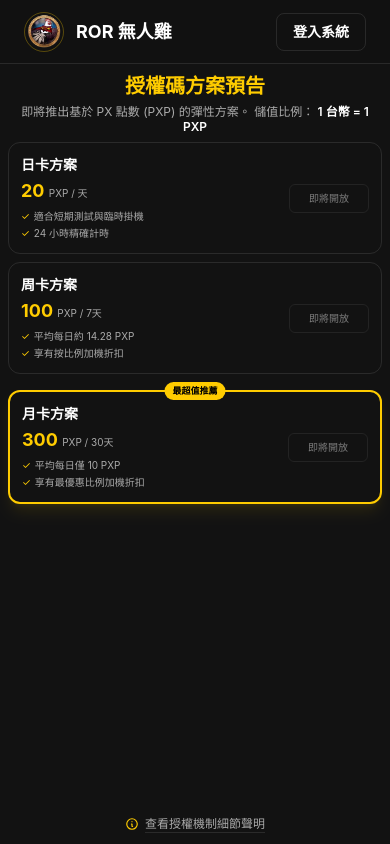
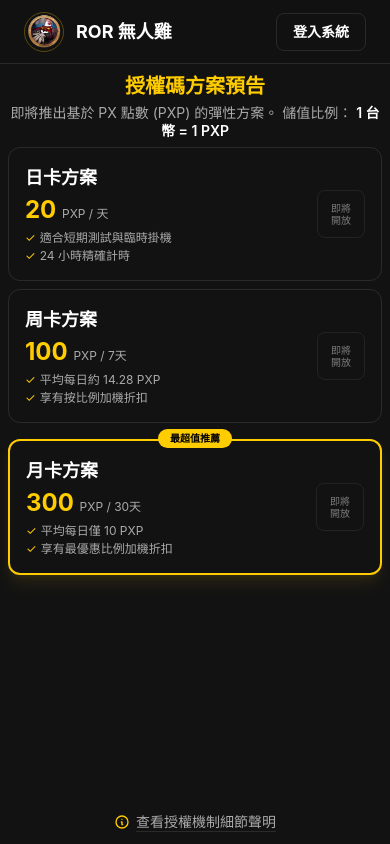
Before and after one commit to w8s3suimin/ROR_PX, a Vue app: page /pricing in a window 390 px wide. Built offline with nearby package versions, Linux system fonts and the light colour scheme.

Commit message:
Restore normal font sizes on mobile and change button to a compact square

```diff
--- a/src/views/Pricing.vue
+++ b/src/views/Pricing.vue
@@ -5,7 +5,7 @@
       <h1 class="text-xl md:text-4xl font-bold text-ror-accent mb-1 md:mb-4">
         授權碼方案預告
       </h1>
-      <p class="text-ror-muted text-xs md:text-lg max-w-2xl mx-auto leading-tight md:leading-normal">
+      <p class="text-ror-muted text-sm md:text-lg max-w-2xl mx-auto leading-tight md:leading-normal">
         即將推出基於 PX 點數 (PXP) 的彈性方案。<br class="hidden md:block"/>
         <span class="inline-block md:hidden"> </span>
         儲值比例： <span class="text-white font-semibold">1 台幣 = 1 PXP</span>
@@ -16,58 +16,64 @@
     <div class="grid grid-cols-1 md:grid-cols-3 gap-2 md:gap-8 max-w-5xl mx-auto mb-2 md:mb-12 w-full">
 
       <!-- 日卡 -->
-      <div class="bg-ror-surface/50 border border-ror-border rounded-xl p-3 md:p-8 flex flex-row md:flex-col items-center md:items-stretch hover:border-ror-accent/50 transition-colors">
+      <div class="bg-ror-surface/50 border border-ror-border rounded-xl p-4 md:p-8 flex flex-row md:flex-col items-center md:items-stretch hover:border-ror-accent/50 transition-colors">
         <!-- 左側/上方 資訊區 -->
         <div class="flex-1 w-full text-left md:text-center md:flex md:flex-col md:h-full">
-          <h3 class="text-sm md:text-2xl font-bold text-white mb-0.5 md:mb-2">日卡方案</h3>
-          <div class="text-ror-accent text-lg md:text-4xl font-bold mb-1 md:mb-4">20 <span class="text-[10px] md:text-lg text-ror-muted font-normal">PXP / 天</span></div>
-          <ul class="text-ror-muted space-y-0.5 md:space-y-3 mb-0 md:mb-8 flex-1 text-[10px] md:text-base text-left">
+          <h3 class="text-lg md:text-2xl font-bold text-white mb-0.5 md:mb-2">日卡方案</h3>
+          <div class="text-ror-accent text-2xl md:text-4xl font-bold mb-1 md:mb-4">20 <span class="text-xs md:text-lg text-ror-muted font-normal">PXP / 天</span></div>
+          <ul class="text-ror-muted space-y-0.5 md:space-y-3 mb-0 md:mb-8 flex-1 text-xs md:text-base text-left">
             <li class="flex items-center"><span class="mr-1 md:mr-2 text-ror-accent">✓</span> 適合短期測試與臨時掛機</li>
             <li class="flex items-center"><span class="mr-1 md:mr-2 text-ror-accent">✓</span> 24 小時精確計時</li>
           </ul>
         </div>
         <!-- 右側/下方 按鈕區 -->
-        <div class="ml-2 md:ml-0 md:mt-auto shrink-0 w-20 md:w-full">
-          <button class="w-full py-1.5 md:py-3 text-[10px] md:text-base rounded-md md:rounded-lg bg-ror-surface border border-ror-border text-ror-muted cursor-not-allowed opacity-70">
-            即將開放
+        <div class="ml-2 md:ml-0 md:mt-auto shrink-0 flex items-center justify-center">
+          <button class="w-12 h-12 md:w-full md:h-auto py-1 md:py-3 text-[10px] md:text-base leading-tight md:leading-normal rounded-lg bg-ror-surface border border-ror-border text-ror-muted cursor-not-allowed opacity-70 flex flex-col md:block items-center justify-center">
+            <span class="md:hidden">即將</span>
+            <span class="md:hidden">開放</span>
+            <span class="hidden md:inline">即將開放</span>
           </button>
         </div>
       </div>
 
       <!-- 周卡 -->
-      <div class="bg-ror-surface/50 border border-ror-border rounded-xl p-3 md:p-8 flex flex-row md:flex-col items-center md:items-stretch hover:border-ror-accent/50 transition-colors relative">
+      <div class="bg-ror-surface/50 border border-ror-border rounded-xl p-4 md:p-8 flex flex-row md:flex-col items-center md:items-stretch hover:border-ror-accent/50 transition-colors relative">
         <div class="flex-1 w-full text-left md:text-center md:flex md:flex-col md:h-full">
-          <h3 class="text-sm md:text-2xl font-bold text-white mb-0.5 md:mb-2">周卡方案</h3>
-          <div class="text-ror-accent text-lg md:text-4xl font-bold mb-1 md:mb-4">100 <span class="text-[10px] md:text-lg text-ror-muted font-normal">PXP / 7天</span></div>
-          <ul class="text-ror-muted space-y-0.5 md:space-y-3 mb-0 md:mb-8 flex-1 text-[10px] md:text-base text-left">
+          <h3 class="text-lg md:text-2xl font-bold text-white mb-0.5 md:mb-2">周卡方案</h3>
+          <div class="text-ror-accent text-2xl md:text-4xl font-bold mb-1 md:mb-4">100 <span class="text-xs md:text-lg text-ror-muted font-normal">PXP / 7天</span></div>
+          <ul class="text-ror-muted space-y-0.5 md:space-y-3 mb-0 md:mb-8 flex-1 text-xs md:text-base text-left">
             <li class="flex items-center"><span class="mr-1 md:mr-2 text-ror-accent">✓</span> 平均每日約 14.28 PXP</li>
             <li class="flex items-center"><span class="mr-1 md:mr-2 text-ror-accent">✓</span> 享有按比例加機折扣</li>
           </ul>
         </div>
-        <div class="ml-2 md:ml-0 md:mt-auto shrink-0 w-20 md:w-full">
-          <button class="w-full py-1.5 md:py-3 text-[10px] md:text-base rounded-md md:rounded-lg bg-ror-surface border border-ror-border text-ror-muted cursor-not-allowed opacity-70">
-            即將開放
+        <div class="ml-2 md:ml-0 md:mt-auto shrink-0 flex items-center justify-center">
+          <button class="w-12 h-12 md:w-full md:h-auto py-1 md:py-3 text-[10px] md:text-base leading-tight md:leading-normal rounded-lg bg-ror-surface border border-ror-border text-ror-muted cursor-not-allowed opacity-70 flex flex-col md:block items-center justify-center">
+            <span class="md:hidden">即將</span>
+            <span class="md:hidden">開放</span>
+            <span class="hidden md:inline">即將開放</span>
           </button>
         </div>
       </div>
 
       <!-- 月卡 -->
-      <div class="bg-ror-surface border-2 border-ror-accent rounded-xl p-3 md:p-8 flex flex-row md:flex-col items-center md:items-stretch relative transform hover:-translate-y-1 transition-transform shadow-lg shadow-ror-accent/10 mt-2 md:mt-0">
+      <div class="bg-ror-surface border-2 border-ror-accent rounded-xl p-4 md:p-8 flex flex-row md:flex-col items-center md:items-stretch relative transform hover:-translate-y-1 transition-transform shadow-lg shadow-ror-accent/10 mt-2 md:mt-0">
         <!-- 推薦標籤 -->
-        <div class="absolute -top-2.5 md:-top-4 left-1/2 -translate-x-1/2 bg-ror-accent text-black px-2 md:px-4 py-0.5 md:py-1 rounded-full text-[9px] md:text-sm font-bold whitespace-nowrap">
+        <div class="absolute -top-3 md:-top-4 left-1/2 -translate-x-1/2 bg-ror-accent text-black px-3 md:px-4 py-0.5 md:py-1 rounded-full text-[10px] md:text-sm font-bold whitespace-nowrap">
           最超值推薦
         </div>
         <div class="flex-1 w-full text-left md:text-center md:flex md:flex-col md:h-full">
-          <h3 class="text-sm md:text-2xl font-bold text-white mb-0.5 md:mb-2">月卡方案</h3>
-          <div class="text-ror-accent text-lg md:text-4xl font-bold mb-1 md:mb-4">300 <span class="text-[10px] md:text-lg text-ror-muted font-normal">PXP / 30天</span></div>
-          <ul class="text-ror-muted space-y-0.5 md:space-y-3 mb-0 md:mb-8 flex-1 text-[10px] md:text-base text-left">
+          <h3 class="text-lg md:text-2xl font-bold text-white mb-0.5 md:mb-2">月卡方案</h3>
+          <div class="text-ror-accent text-2xl md:text-4xl font-bold mb-1 md:mb-4">300 <span class="text-xs md:text-lg text-ror-muted font-normal">PXP / 30天</span></div>
+          <ul class="text-ror-muted space-y-0.5 md:space-y-3 mb-0 md:mb-8 flex-1 text-xs md:text-base text-left">
             <li class="flex items-center"><span class="mr-1 md:mr-2 text-ror-accent">✓</span> 平均每日僅 10 PXP</li>
             <li class="flex items-center"><span class="mr-1 md:mr-2 text-ror-accent">✓</span> 享有最優惠比例加機折扣</li>
           </ul>
         </div>
-        <div class="ml-2 md:ml-0 md:mt-auto shrink-0 w-20 md:w-full">
-          <button class="w-full py-1.5 md:py-3 text-[10px] md:text-base rounded-md md:rounded-lg bg-ror-surface border border-ror-border text-ror-muted cursor-not-allowed opacity-70">
-            即將開放
+        <div class="ml-2 md:ml-0 md:mt-auto shrink-0 flex items-center justify-center">
+          <button class="w-12 h-12 md:w-full md:h-auto py-1 md:py-3 text-[10px] md:text-base leading-tight md:leading-normal rounded-lg bg-ror-surface border border-ror-border text-ror-muted cursor-not-allowed opacity-70 flex flex-col md:block items-center justify-center">
+            <span class="md:hidden">即將</span>
+            <span class="md:hidden">開放</span>
+            <span class="hidden md:inline">即將開放</span>
           </button>
         </div>
       </div>
@@ -75,8 +81,8 @@
     </div>
 
     <!-- 底部聲明按鈕 -->
-    <button @click="showInfoModal = true" class="group flex items-center justify-center text-ror-muted hover:text-white transition-colors py-1 md:py-2 px-2 md:px-4 rounded-lg hover:bg-ror-surface/50 text-xs md:text-base mt-auto">
-      <svg class="w-3.5 h-3.5 md:w-5 md:h-5 mr-1.5 md:mr-2 text-ror-accent group-hover:scale-110 transition-transform" fill="none" stroke="currentColor" viewBox="0 0 24 24"><path stroke-linecap="round" stroke-linejoin="round" stroke-width="2" d="M13 16h-1v-4h-1m1-4h.01M21 12a9 9 0 11-18 0 9 9 0 0118 0z"></path></svg>
+    <button @click="showInfoModal = true" class="group flex items-center justify-center text-ror-muted hover:text-white transition-colors py-1 md:py-2 px-2 md:px-4 rounded-lg hover:bg-ror-surface/50 text-sm md:text-base mt-auto">
+      <svg class="w-4 h-4 md:w-5 md:h-5 mr-1.5 md:mr-2 text-ror-accent group-hover:scale-110 transition-transform" fill="none" stroke="currentColor" viewBox="0 0 24 24"><path stroke-linecap="round" stroke-linejoin="round" stroke-width="2" d="M13 16h-1v-4h-1m1-4h.01M21 12a9 9 0 11-18 0 9 9 0 0118 0z"></path></svg>
       <span class="underline underline-offset-4 decoration-ror-border group-hover:decoration-ror-accent transition-colors">查看授權機制細節聲明</span>
     </button>
 
@@ -92,7 +98,7 @@
           授權機制細節聲明
         </h3>
 
-        <div class="space-y-4 md:space-y-6 text-ror-muted text-xs md:text-sm leading-relaxed">
+        <div class="space-y-4 md:space-y-6 text-ror-muted text-sm leading-relaxed">
           <div>
             <h4 class="text-white font-semibold mb-1">1. 無硬體綁定</h4>
             <p>我們的授權為「最大同時在線機台數」，不綁定模擬器、電腦硬體或 MAC 位址。模擬器損壞可隨時重置，只要同時上線的腳本數量不超過您的授權上限即可。</p>
```
